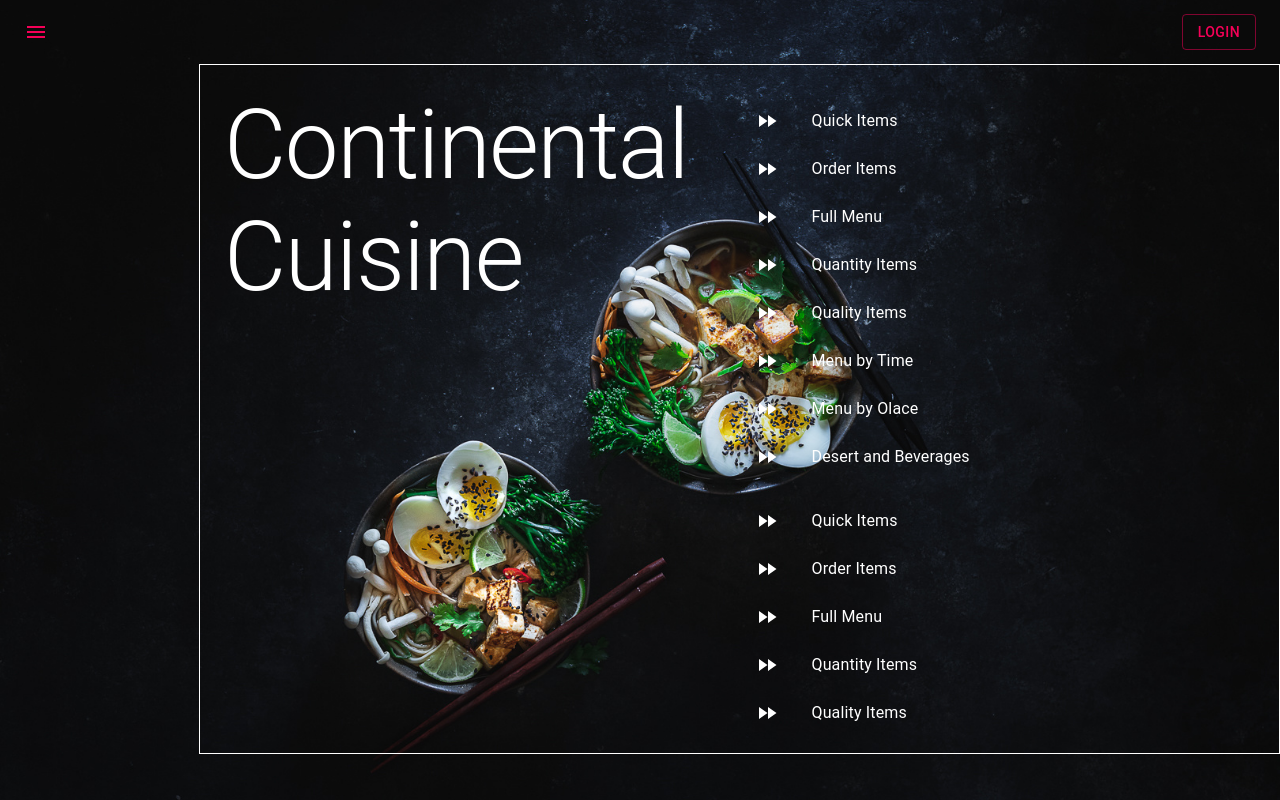
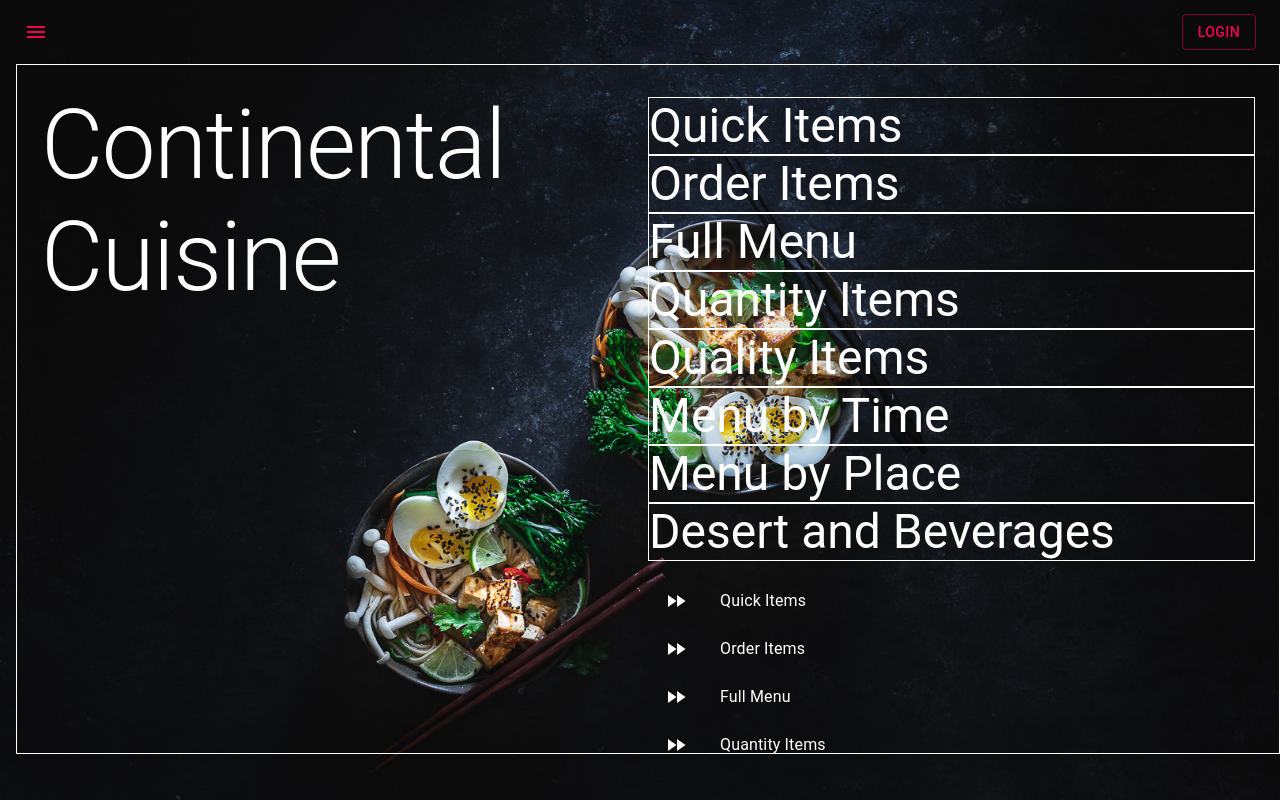
Before and after one commit to furyash/mui-4, a React (Create React App) app: page / in a window 1280 px wide. Built offline with nearby package versions, Linux system fonts and the light colour scheme.

Commit message:
created new component ItemSelector

```diff
--- /dev/null
+++ b/src/components/ItemSelector.js
@@ -0,0 +1,15 @@
+import { ThemeProvider, Typography } from "@material-ui/core";
+import React from "react";
+
+function ItemSelector(props) {
+  const { label, textTheme } = props;
+  return (
+    <div style={{ border: "1px solid white" }}>
+      <ThemeProvider theme={textTheme}>
+        <Typography variant="h3">{label}</Typography>
+      </ThemeProvider>
+    </div>
+  );
+}
+
+export default ItemSelector;
--- a/src/components/MainContent.js
+++ b/src/components/MainContent.js
@@ -14,6 +14,7 @@ import {
   ThemeProvider,
 } from "@material-ui/core";
 import FastForwardIcon from "@material-ui/icons/FastForward";
+import ItemSelector from "./ItemSelector";
 
 function MainContent(props) {
   const menuStyle = { color: "white" };
@@ -32,7 +33,7 @@ function MainContent(props) {
     setMenuItems(<FastForwardIcon style={menuStyle} />, "Quantity Items"),
     setMenuItems(<FastForwardIcon style={menuStyle} />, "Quality Items"),
     setMenuItems(<FastForwardIcon style={menuStyle} />, "Menu by Time"),
-    setMenuItems(<FastForwardIcon style={menuStyle} />, "Menu by Olace"),
+    setMenuItems(<FastForwardIcon style={menuStyle} />, "Menu by Place"),
     setMenuItems(<FastForwardIcon style={menuStyle} />, "Desert and Beverages"),
   ];
 
@@ -40,18 +41,19 @@ function MainContent(props) {
     <Box
       sx={{
         color: "white",
-        ml: 1,
+        ml: 2,
         p: 3,
         border: "1px solid white",
         maxHeight: "80vh",
         overflow: "auto",
         scrollbarWidth: "none",
-        float: "right", // Added Leftside Gap of Cuisine Title
+        //float: "right", // Added Leftside Gap of Cuisine Title
       }}
     >
       <Grid container direction="column">
         <Grid container justifyContent="flex-start" alignItems="flex-start">
           <Grid item xs={12} md={6} wrap="nowrap">
+            {/* There is a glitch on wrapping, press sidebarmenu fixes it*/}
             <ThemeProvider theme={fontTheme}>
               <Typography variant="h1">Continental Cuisine</Typography>
             </ThemeProvider>
@@ -60,10 +62,7 @@ function MainContent(props) {
             <List>
               {menuItems.map((item) => {
                 return (
-                  <ListItem button>
-                    <ListItemIcon>{item.icon}</ListItemIcon>
-                    <ListItemText primary={item.label} />
-                  </ListItem>
+                  <ItemSelector label={item.label} textTheme={fontTheme} />
                 );
               })}
             </List>
--- a/src/components/MainDisplay.js
+++ b/src/components/MainDisplay.js
@@ -17,10 +17,10 @@ const useStyles = makeStyles((theme) => ({
   drawerOpen: {
     [theme.breakpoints.up("sm")]: {
       //width: `calc(100% - ${drawerWidth}px)`,
-      marginLeft: drawerWidth - 5, //  transition glitch needs to be fixed (remove -50)
+      marginLeft: drawerWidth - 10, //  transition glitch needs to be fixed (remove -50)
       transition: theme.transitions.create(["margin"], {
         easing: theme.transitions.easing.easeOut,
-        duration: theme.transitions.duration.enteringScreen,
+        duration: "150ms",
       }),
     },
   },
@@ -28,7 +28,7 @@ const useStyles = makeStyles((theme) => ({
     [theme.breakpoints.up("sm")]: {
       transition: theme.transitions.create(["margin"], {
         easing: theme.transitions.easing.sharp,
-        duration: theme.transitions.duration.leavingScreen,
+        duration: "150ms",
       }),
     },
   },
```
